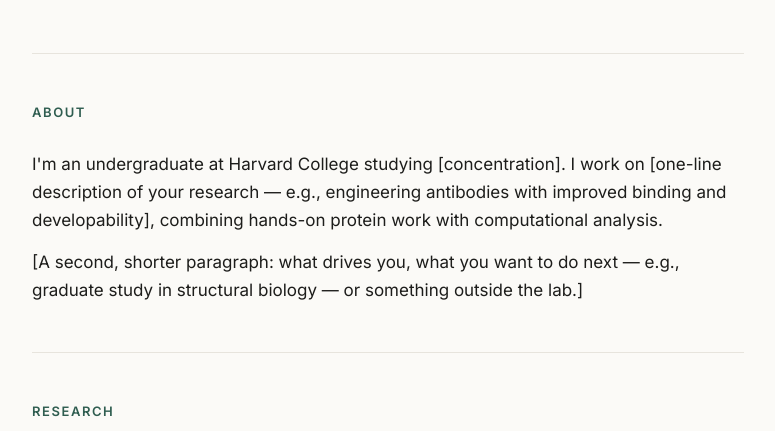
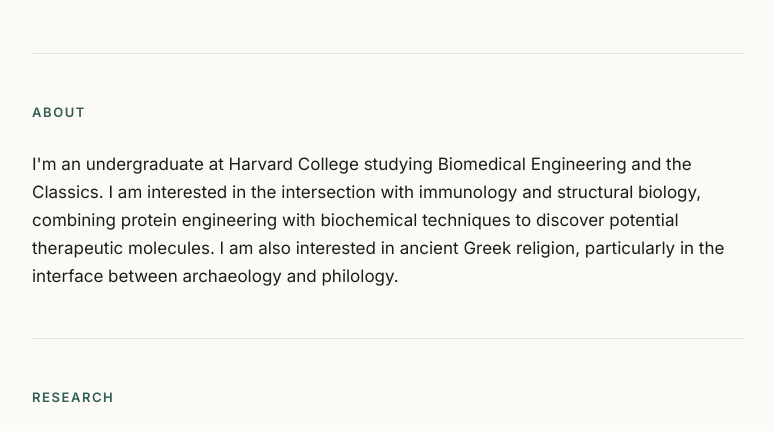
Before and after one commit to iansjpark/iansjpark.github.io, a plain HTML site: page index.html in a window 1280 px wide. Shown: the part 309-740 px from the top of the page, without its empty margins (252-1027 px from the left). Drawn offline with Linux system fonts and the light colour scheme.

Commit message:
Revise personal description in About section
Updated the 'About' section with personal information and interests.

```diff
--- a/index.html
+++ b/index.html
@@ -204,15 +204,11 @@
     <!-- ========== ABOUT ========== -->
     <section id="about" class="about">
       <h2>About</h2>
-      <!-- EDIT: 2–4 sentences. Who you are, what you work on, what's next. -->
       <p>
-        I'm an undergraduate at Harvard College studying [concentration]. I work on
-        [one-line description of your research — e.g., engineering antibodies with improved
-        binding and developability], combining hands-on protein work with computational analysis.
-      </p>
-      <p>
-        [A second, shorter paragraph: what drives you, what you want to do next —
-        e.g., graduate study in structural biology — or something outside the lab.]
+        I'm an undergraduate at Harvard College studying Biomedical Engineering and the Classics. I am interested
+        in the intersection with immunology and structural biology, combining protein engineering with biochemical techniques to
+        discover potential therapeutic molecules. I am also interested in ancient Greek religion, particularly in the
+        interface between archaeology and philology.
       </p>
     </section>
 
```
